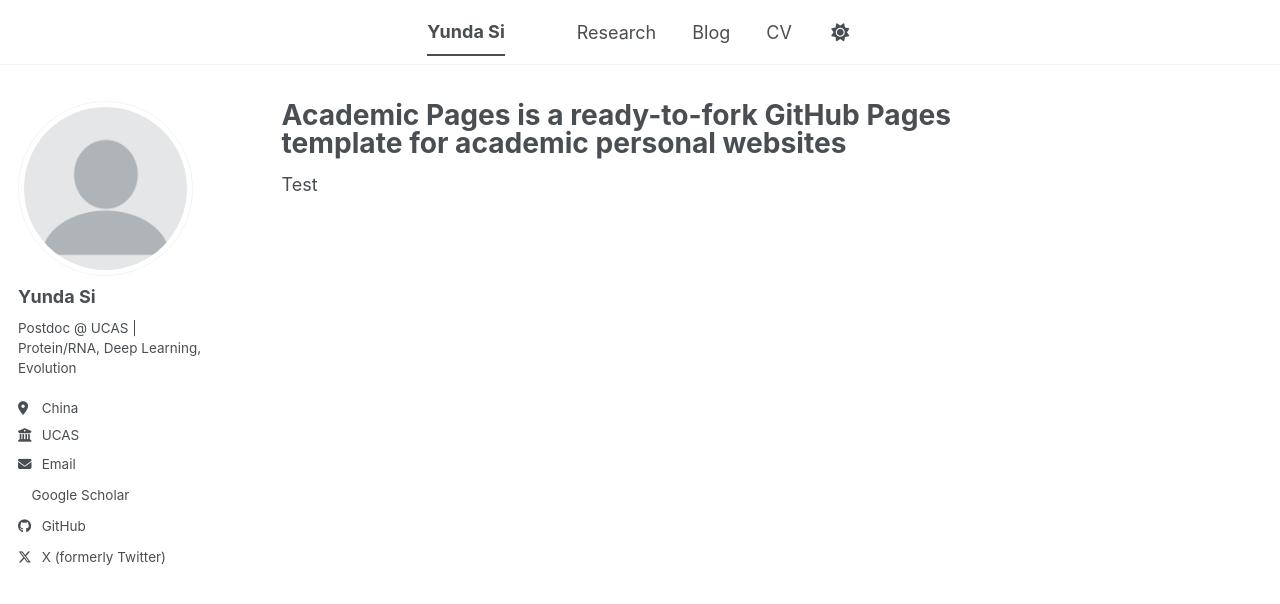
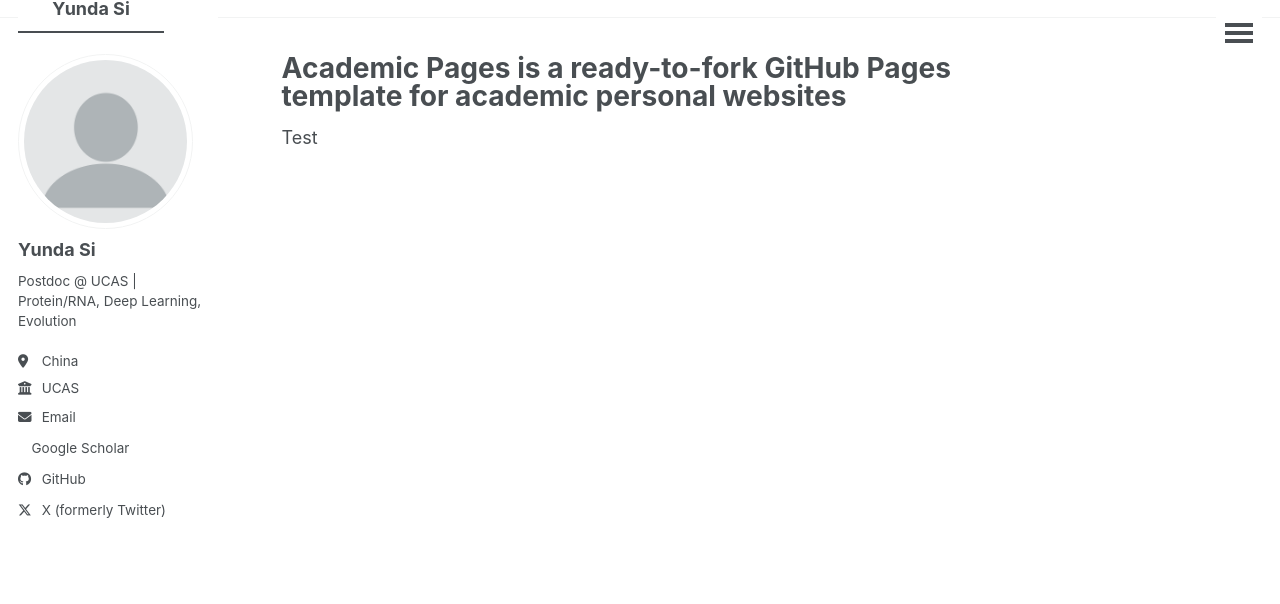
Before and after one commit to yunda-si/yunda-si.github.io, a Jekyll site: the page built from _pages/about.md, in a window 1280 px wide. Shown: the top 604 px of the page. Built offline with Jekyll 4.4.1, drawn with Linux system fonts in a browser that asks for light colours; a style sheet for code colours, icons or effects is not loaded.

Commit message:
Update main.scss

```diff
--- a/assets/css/main.scss
+++ b/assets/css/main.scss
@@ -38,23 +38,33 @@
     "layout/json_cv"
 ;
 
-/* Keep site title on the left, center navigation menu */
+/* Site title above sidebar, navigation centered */
 @media (min-width: 768px) {
-  .masthead__inner-wrap {
-    position: relative;
-  }
 
+  .masthead__inner-wrap,
   .greedy-nav {
     position: relative;
   }
 
-  .greedy-nav .site-title {
+  /* Center Research / Blog / CV */
+  .greedy-nav .visible-links {
+    width: 100%;
+    margin: 0;
+    display: flex;
+    justify-content: center;
+    align-items: center;
+  }
+
+  /* Put "Yunda Si" above the avatar/sidebar */
+  .greedy-nav .masthead__menu-item--lg {
     position: absolute;
     left: 0;
+    width: 200px;
+    text-align: center;
   }
 
-  .greedy-nav .visible-links {
-    margin-left: auto;
-    margin-right: auto;
+  /* Hide dark-mode button */
+  #theme-toggle {
+    display: none !important;
   }
 }
```
